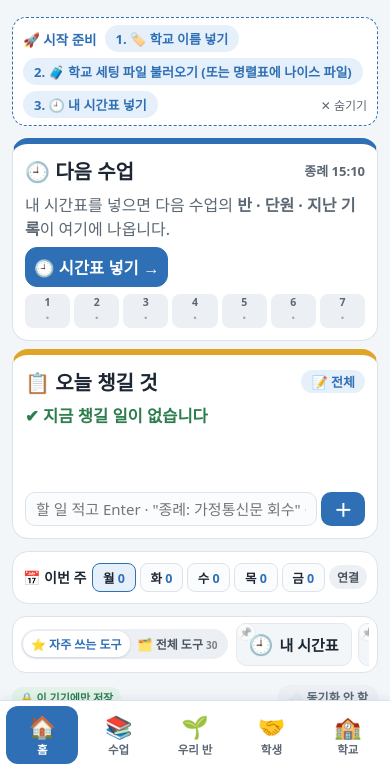
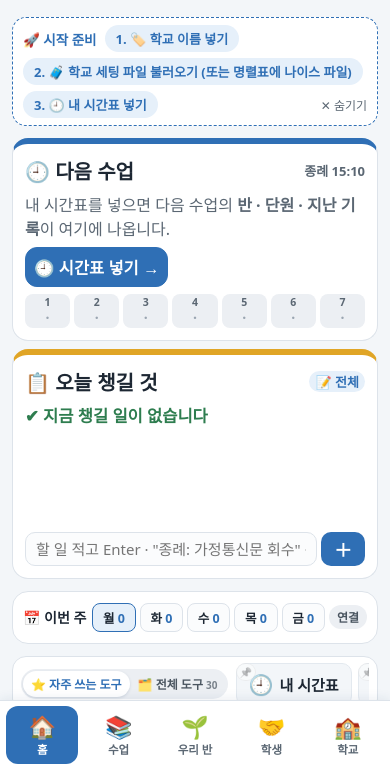
Before and after one commit to ssam-tools/t_tools, a plain HTML site: page index.html in a window 390 px wide. Shown: the part 75-844 px from the top of the page. Drawn offline with Linux system fonts and the light colour scheme; a web font is replaced by a local one.

Commit message:
휴대폰 홈: 오늘 챙길 것 목록이 더 보이게 (상황 꼬리표 숨김, 칸 높이)
Co-Authored-By: Claude Opus 5.5 <noreply@anthropic.com>
Claude-Session: https://claude.ai/code/session_016CytiE4ehgSo31ZWQzKAuR

```diff
--- a/index.html
+++ b/index.html
@@ -414,12 +414,13 @@
   .bday{border-top:1px solid var(--line);padding-top:4px;max-height:26vh;overflow:auto}.bday .bdh{display:flex;justify-content:space-between;align-items:center}
   @media (max-width:760px){
     body:not(.allv):not(.inmenu){height:100dvh;min-height:0;overflow:auto}
-    #today{grid-template-columns:minmax(0,1fr)!important;grid-template-rows:auto minmax(190px,1fr);flex:1 1 0;min-height:auto;height:auto;max-height:none}
+    #today{grid-template-columns:minmax(0,1fr)!important;grid-template-rows:auto minmax(230px,1fr);flex:1 1 0;min-height:auto;height:auto;max-height:none}
     #today .tdy{max-height:none}
     #tdLesson{flex:none}
     .tnow .cl{font-size:28px}.tun,.tla{font-size:14px}
     .toprow,.toprow.wk2,body:not(.allv) .toprow:not(.wk2){height:auto!important;flex:none!important;min-height:0!important;max-height:none!important}
     #tdLesson .tdh .tck,#tdLesson .tmemo{display:none}
+    #today .tdmode{display:none}#tdCheck .tdh .tdn{padding:1px 6px}
     .tbtn{padding:7px 8px}
     body:not(.allv):not(.inmenu) footer{font-size:11px;flex-wrap:nowrap}
     body:not(.allv):not(.inmenu) footer .priv{font-size:0;padding:2px 8px;white-space:nowrap;flex:none}body:not(.allv):not(.inmenu) footer .priv::after{content:"🔒 이 기기에만 저장";font-size:11px}
```
